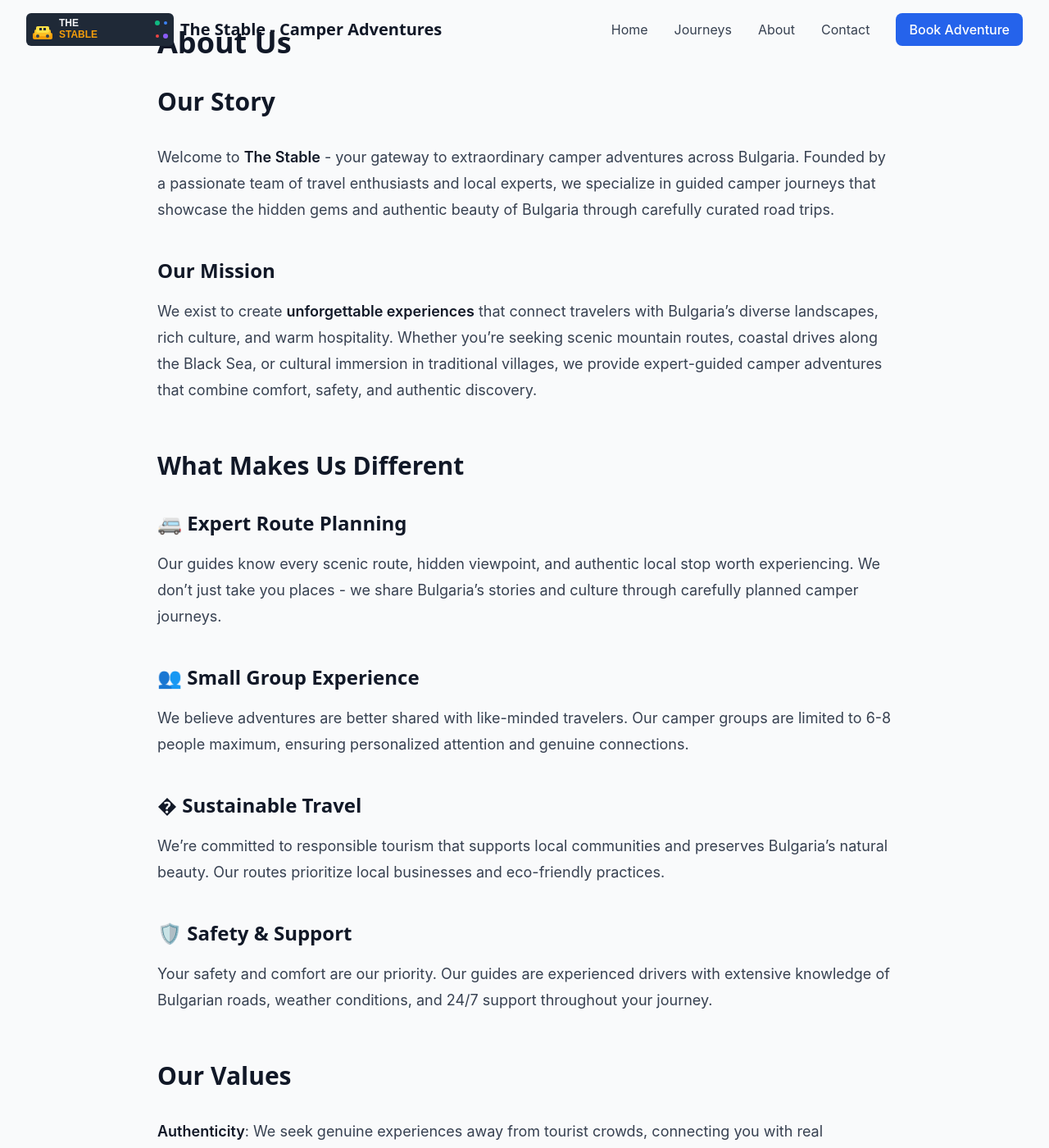
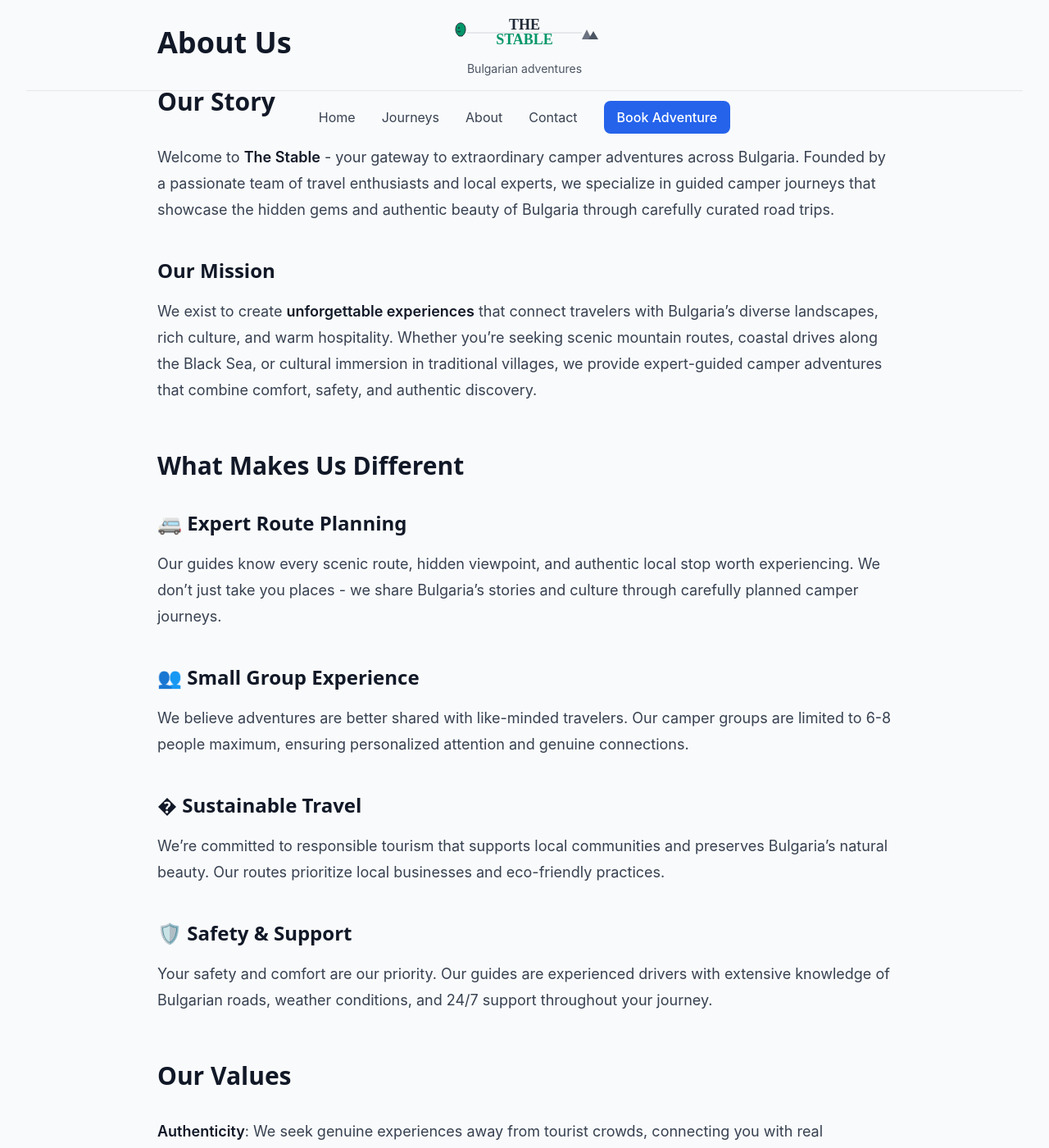
Before and after one commit to dimitarpeevzautre/trips.thestable.bg, a Jekyll site: the page built from pages/about.md, in a window 1280 px wide and 1400 px high. Shown: the whole window at 82% size. Built offline with Jekyll 4.4.1, drawn with Linux system fonts in a browser that asks for light colours.

Commit message:
Restructure header with centered logo and add 'Bulgarian adventures' tagline
Co-authored-by: dimitarpeevzautre <69251722+dimitarpeevzautre@users.noreply.github.com>

```diff
--- a/_includes/header.html
+++ b/_includes/header.html
@@ -1,23 +1,27 @@
 <header id="main-header" class="fixed top-0 left-0 right-0 z-50 transition-all duration-300">
-    <nav class="container-custom">
-        <div class="flex justify-between items-center py-4">
-            <!-- Logo -->
-            <a href="{{ '/' | relative_url }}" class="flex items-center space-x-2">
+    <div class="container-custom">
+        <!-- Centered Logo Section -->
+        <div class="text-center py-4 border-b border-gray-200">
+            <a href="{{ '/' | relative_url }}" class="inline-block">
                 {% if site.logo %}
                 <img src="{{ site.logo | relative_url }}"
                      alt="{{ site.title }}"
-                     class="h-10 w-auto"
+                     class="h-12 w-auto mx-auto"
                      onerror="this.style.display='none'; this.nextElementSibling.style.display='flex';">
                 {% endif %}
                 <!-- Fallback for missing logo -->
-                <div class="w-8 h-8 bg-primary-600 rounded-lg flex items-center justify-center" {% if site.logo %}style="display: none;"{% endif %}>
-                    <span class="text-white font-bold">🚐</span>
+                <div class="w-12 h-12 bg-primary-600 rounded-lg flex items-center justify-center mx-auto" {% if site.logo %}style="display: none;"{% endif %}>
+                    <span class="text-white font-bold text-lg">🚐</span>
                 </div>
-                <span class="text-xl font-display font-semibold text-gray-900 sm:block hidden">{{ site.title }}</span>
             </a>
+            <p class="text-sm text-gray-600 mt-1">Bulgarian adventures</p>
+        </div>
 
+        <!-- Navigation Section -->
+        <nav class="py-3">
+            <div class="flex justify-between items-center">
                 <!-- Desktop Navigation -->
-            <div class="hidden md:flex items-center space-x-8">
+                <div class="hidden md:flex items-center space-x-8 mx-auto">
                     <a href="{{ '/' | relative_url }}" class="text-gray-700 hover:text-primary-600 transition-colors">Home</a>
                     <a href="{{ '/trips' | relative_url }}" class="text-gray-700 hover:text-primary-600 transition-colors">Journeys</a>
                     <a href="{{ '/about' | relative_url }}" class="text-gray-700 hover:text-primary-600 transition-colors">About</a>
@@ -26,7 +30,7 @@
                 </div>
 
                 <!-- Mobile menu button -->
-            <button id="mobile-menu-button" class="md:hidden p-2 text-gray-700 hover:text-primary-600">
+                <button id="mobile-menu-button" class="md:hidden p-2 text-gray-700 hover:text-primary-600 mx-auto">
                     <svg class="w-6 h-6" fill="none" stroke="currentColor" viewBox="0 0 24 24">
                         <path stroke-linecap="round" stroke-linejoin="round" stroke-width="2" d="M4 6h16M4 12h16M4 18h16"></path>
                     </svg>
@@ -34,14 +38,15 @@
             </div>
 
             <!-- Mobile Navigation -->
-        <div id="mobile-menu" class="hidden md:hidden pb-4">
-            <div class="flex flex-col space-y-3">
+            <div id="mobile-menu" class="hidden md:hidden pt-4">
+                <div class="flex flex-col space-y-3 text-center">
                     <a href="{{ '/' | relative_url }}" class="text-gray-700 hover:text-primary-600 transition-colors py-2">Home</a>
                     <a href="{{ '/trips' | relative_url }}" class="text-gray-700 hover:text-primary-600 transition-colors py-2">Journeys</a>
                     <a href="{{ '/about' | relative_url }}" class="text-gray-700 hover:text-primary-600 transition-colors py-2">About</a>
                     <a href="{{ '/contact' | relative_url }}" class="text-gray-700 hover:text-primary-600 transition-colors py-2">Contact</a>
-                <a href="{{ '/contact' | relative_url }}" class="btn btn-primary w-fit">Book Adventure</a>
+                    <a href="{{ '/contact' | relative_url }}" class="btn btn-primary w-fit mx-auto">Book Adventure</a>
                 </div>
             </div>
         </nav>
+    </div>
 </header>
```
Also changed, not shown: assets/css/style.css, assets/images/logo/favicon.svg, assets/images/logo/logo.svg. Lines whose indentation alone changed are shown as unchanged.
